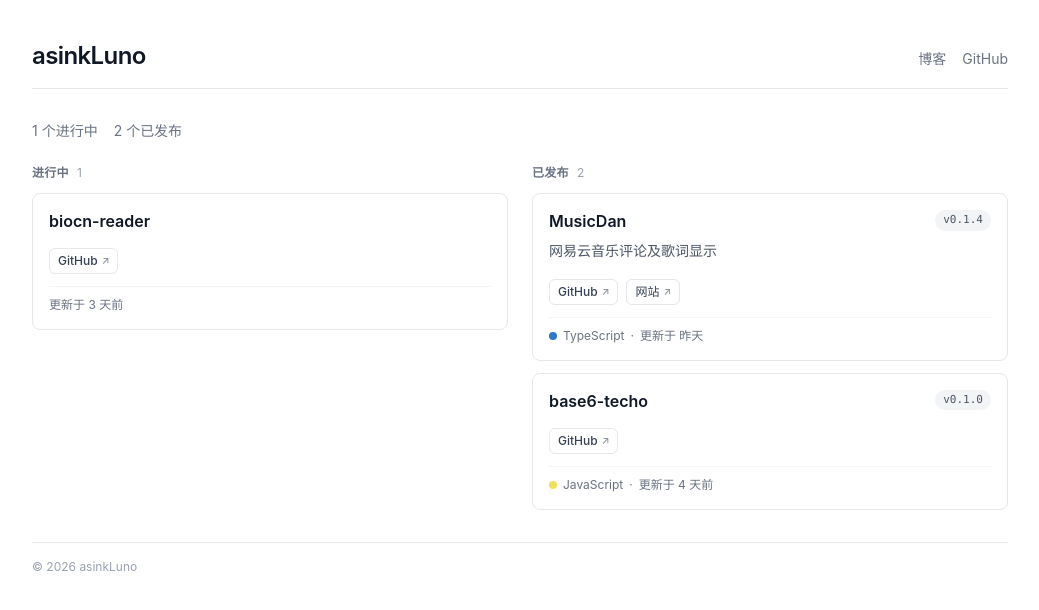
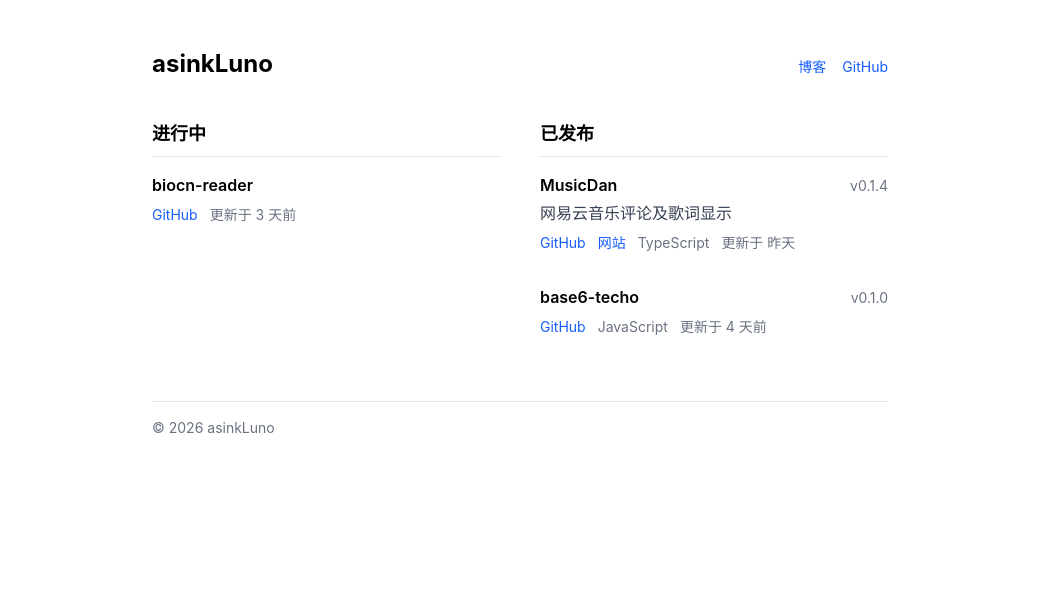
Before and after one commit to asinkLuno/asinkluno.github.io, a React (Vite) app: page / in a window 1280 px wide. Shown: the top 610 px of the page, without its empty margins (120-1159 px from the left). Built offline with nearby package versions, Linux system fonts and the light colour scheme.

Commit message:
style: 去掉统计条与卡片装饰，退回 Tailwind 默认模样
只留标题、正文、灰线、蓝色链接，不用卡片底纹、徽章和色点。

```diff
--- a/src/App.tsx
+++ b/src/App.tsx
@@ -1,54 +1,30 @@
 import { Board } from './components/Board';
-import { projects, site } from './content';
-import { repoMeta, statusOf } from './lib/meta';
-import type { Status } from './lib/meta';
+import { site } from './content';
 
 const YEAR = new Date().getFullYear();
-const NOW = Date.now();
-const count = (status: Status) =>
-  projects.filter((p) => statusOf(repoMeta[p.id], NOW) === status).length;
-
-const STATS: { status: Status; label: string }[] = [
-  { status: 'building', label: '进行中' },
-  { status: 'released', label: '已发布' },
-  { status: 'planned', label: '计划中' },
-];
 
 export default function App() {
   return (
-    <div className="min-h-screen bg-white text-gray-900 dark:bg-gray-950 dark:text-gray-100">
-      <div className="mx-auto max-w-5xl px-6 py-10">
-        <header className="flex flex-wrap items-baseline justify-between gap-4 border-b border-gray-200 pb-4 dark:border-gray-800">
-          <h1 className="text-2xl font-semibold tracking-tight">{site.name}</h1>
-          <nav className="flex gap-4 text-sm text-gray-500 dark:text-gray-400">
-            <a className="hover:text-gray-900 dark:hover:text-gray-100" href={site.blog}>
+    <div className="mx-auto max-w-3xl px-4 py-12">
+      <header className="flex items-baseline justify-between gap-4">
+        <h1 className="text-2xl font-bold">{site.name}</h1>
+        <nav className="flex gap-4 text-sm">
+          <a className="text-blue-600 hover:underline" href={site.blog}>
             博客
           </a>
-            <a className="hover:text-gray-900 dark:hover:text-gray-100" href={site.github}>
+          <a className="text-blue-600 hover:underline" href={site.github}>
             GitHub
           </a>
         </nav>
       </header>
 
-        <main className="py-8">
-          <p className="mb-6 flex flex-wrap gap-x-4 text-sm text-gray-500 dark:text-gray-400">
-            {STATS.map(({ status, label }) => {
-              const n = count(status);
-              return n > 0 ? (
-                <span key={status}>
-                  {n} 个{label}
-                </span>
-              ) : null;
-            })}
-          </p>
-
+      <main className="mt-10">
         <Board />
       </main>
 
-        <footer className="border-t border-gray-200 pt-4 text-xs text-gray-400 dark:border-gray-800 dark:text-gray-500">
+      <footer className="mt-16 border-t border-gray-200 pt-4 text-sm text-gray-500">
         © {YEAR} {site.name}
       </footer>
     </div>
-    </div>
   );
 }
--- a/src/components/Board.tsx
+++ b/src/components/Board.tsx
@@ -27,19 +27,16 @@ export function Board() {
   })).filter((col) => col.items.length > 0);
 
   return (
-    <div className={`grid gap-6 ${GRID[filled.length] ?? 'md:grid-cols-3'}`}>
+    <div className={`grid gap-10 ${GRID[filled.length] ?? 'md:grid-cols-3'}`}>
       {filled.map((col) => (
-        <section key={col.status} className="flex flex-col gap-3">
-          <h2 className="text-xs font-semibold tracking-wide text-gray-500 uppercase dark:text-gray-400">
-            {col.title}
-            <span className="ml-2 font-normal text-gray-400 dark:text-gray-500">
-              {col.items.length}
-            </span>
-          </h2>
+        <section key={col.status}>
+          <h2 className="border-b border-gray-200 pb-2 text-lg font-semibold">{col.title}</h2>
 
-          {col.items.map((project) => (
-            <ProjectCard key={project.id} project={project} />
-          ))}
+          <div className="mt-4 space-y-8">
+            {col.items.map((project) => (
+              <ProjectCard key={project.id} project={project} />
+            ))}
+          </div>
         </section>
       ))}
     </div>
--- a/src/components/ProjectCard.tsx
+++ b/src/components/ProjectCard.tsx
@@ -1,71 +1,37 @@
 import type { Project } from '../content';
 import { repoUrl } from '../content';
-import { languageColor, repoMeta } from '../lib/meta';
+import { repoMeta } from '../lib/meta';
 import { relativeDate } from '../lib/format';
 
 type Props = { project: Project };
-
-const chip =
-  'inline-flex items-center gap-1 rounded-md border border-gray-200 px-2 py-1 text-xs font-medium text-gray-700 transition-colors hover:border-gray-400 hover:text-gray-950 dark:border-gray-700 dark:text-gray-300 dark:hover:border-gray-500 dark:hover:text-white';
 
 export function ProjectCard({ project }: Props) {
   const meta = repoMeta[project.id];
   const description = meta?.description?.trim();
   const homepage = meta?.homepage?.trim();
-  const language = meta?.language ?? null;
   const version = meta?.version?.trim();
+  const language = meta?.language;
   const updated = meta?.pushedAt ?? meta?.releasedAt;
 
   return (
-    <article className="flex flex-col rounded-lg border border-gray-200 bg-white p-4 transition-colors hover:border-gray-300 dark:border-gray-800 dark:bg-gray-900 dark:hover:border-gray-700">
-      <div className="flex items-start justify-between gap-3">
-        <h3 className="leading-snug font-semibold text-gray-900 dark:text-gray-100">
-          {project.name}
-        </h3>
-        {version && (
-          <span className="shrink-0 rounded-full bg-gray-100 px-2 py-0.5 font-mono text-[11px] text-gray-600 dark:bg-gray-800 dark:text-gray-300">
-            {version}
-          </span>
-        )}
+    <article>
+      <div className="flex items-baseline justify-between gap-3">
+        <h3 className="font-semibold">{project.name}</h3>
+        {version && <span className="text-sm text-gray-500">{version}</span>}
       </div>
 
-      {description && (
-        <p className="mt-2 text-sm leading-relaxed text-gray-600 dark:text-gray-400">
-          {description}
-        </p>
-      )}
+      {description && <p className="mt-1 text-gray-700">{description}</p>}
 
-      <div className="mt-auto flex flex-wrap items-center gap-2 pt-4">
-        <a className={chip} href={repoUrl(project.id)} target="_blank" rel="noreferrer">
+      <p className="mt-2 flex flex-wrap gap-x-3 gap-y-1 text-sm text-gray-500">
+        <a className="text-blue-600 hover:underline" href={repoUrl(project.id)} target="_blank" rel="noreferrer">
           GitHub
-          <span aria-hidden="true" className="text-[10px] opacity-60">
-            ↗
-          </span>
         </a>
         {homepage && (
-          <a className={chip} href={homepage} target="_blank" rel="noreferrer">
+          <a className="text-blue-600 hover:underline" href={homepage} target="_blank" rel="noreferrer">
             网站
-            <span aria-hidden="true" className="text-[10px] opacity-60">
-              ↗
-            </span>
           </a>
         )}
-      </div>
-
-      <p className="mt-3 flex flex-wrap items-center gap-x-1.5 border-t border-gray-100 pt-2.5 text-xs text-gray-500 dark:border-gray-800 dark:text-gray-500">
-        {language && (
-          <>
-            <span className="inline-flex items-center gap-1.5">
-              <i
-                aria-hidden="true"
-                className="size-2 rounded-full"
-                style={{ backgroundColor: languageColor(language) }}
-              />
-              {language}
-            </span>
-            <span aria-hidden="true">·</span>
-          </>
-        )}
+        {language && <span>{language}</span>}
         {updated && <span>更新于 {relativeDate(updated)}</span>}
       </p>
     </article>
--- a/src/lib/meta.ts
+++ b/src/lib/meta.ts
@@ -44,22 +44,3 @@ export function activityAt(meta: RepoMeta | undefined, now = Date.now()): number
   const released = meta?.releasedAt ? Date.parse(meta.releasedAt) : Number.NaN;
   return Number.isNaN(released) ? now : released;
 }
-
-/** GitHub 的语言色点 */
-const LANGUAGE_COLOR: Record<string, string> = {
-  TypeScript: '#3178c6',
-  JavaScript: '#f1e05a',
-  Python: '#3572a5',
-  Rust: '#dea584',
-  Go: '#00add8',
-  'C++': '#f34b7d',
-  C: '#555555',
-  Shell: '#89e051',
-  HTML: '#e34c26',
-  CSS: '#563d7c',
-  Lua: '#000080',
-};
-
-export function languageColor(language: string | null | undefined): string {
-  return (language && LANGUAGE_COLOR[language]) || '#9ca3af';
-}
```
Lines whose indentation alone changed are shown as unchanged.
